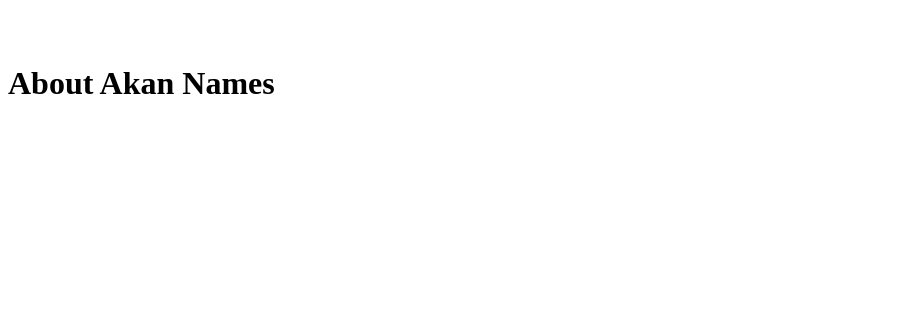
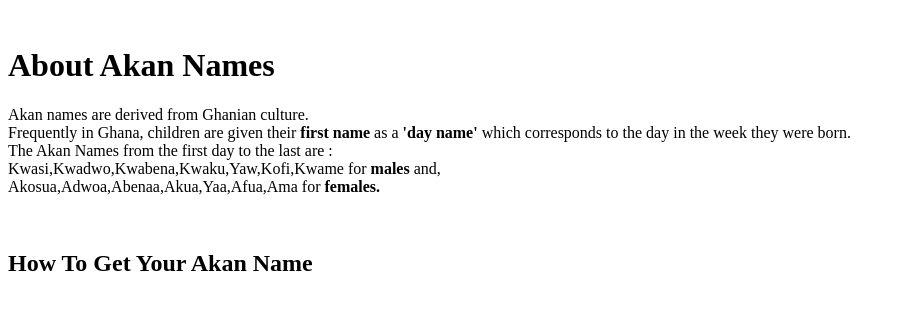
Before and after one commit to chelseaayoo/AKAN-NAME-PROJECT, a plain HTML site: page index.html in a window 1280 px wide. Shown: the whole page, without its empty margins (0-901 px from the left). Drawn offline with Linux system fonts and the light colour scheme.

Commit message:
add the first paragraph to index.html

```diff
--- a/index.html
+++ b/index.html
@@ -5,11 +5,15 @@
     <meta charset="UTF-8">
     <meta http-equiv="X-UA-Compatible" content="IE=edge">
     <meta name="viewport" content="width=device-width, initial-scale=1.0">
-    <title>DETERMINING AKAN NAMES</title><br><br>
+    <title>DETERMINING AKAN NAMES</title><br>
 </head>
 <body>
     <div>
-        <h1><strong>About Akan Names</strong></h1><br>
+        <h1><strong>About Akan Names</strong></h1>
+        <p>Akan names are derived from Ghanian culture. <br> Frequently in Ghana, children are given their <strong> first name </strong> as a <strong>'day name' </strong> which corresponds to the day in the week they were born. <br>The Akan Names from the first day to the last are : <br>Kwasi,Kwadwo,Kwabena,Kwaku,Yaw,Kofi,Kwame for <strong>males</strong> and, <br>Akosua,Adwoa,Abenaa,Akua,Yaa,Afua,Ama for <strong>females.</strong></p>
+    </div><br>
+    <div>
+        <h2><strong>How To Get Your Akan Name</strong></h2>
     </div>
 
 </body>
```
